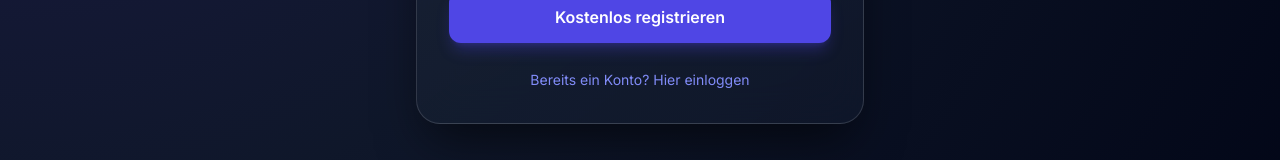
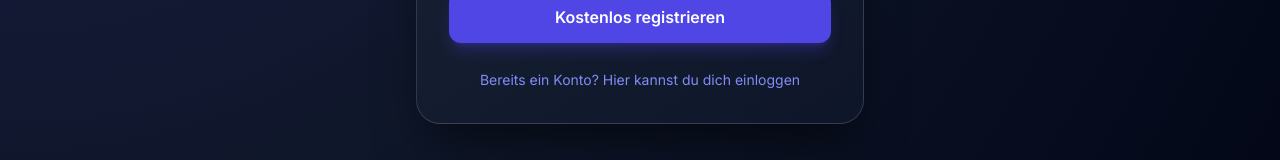
Before and after one commit to yusfKerkam-afk/vokabel-app, a plain HTML site: page index.html in a window 1280 px wide. Both pictures are taken after a click on the button "Noch kein Konto? Jetzt kostenlos registrieren". Shown: the part 527-687 px from the top of the page. Drawn offline with nearby package versions, Linux system fonts and the light colour scheme.

Commit message:
text geändert

```diff
--- a/index.html
+++ b/index.html
@@ -259,7 +259,7 @@
       isRegisterMode = !isRegisterMode;
       document.getElementById('auth-submit-btn').textContent = isRegisterMode ? 'Kostenlos registrieren' : 'Einloggen';
       document.getElementById('toggle-auth-mode').textContent = isRegisterMode
-        ? 'Bereits ein Konto? Hier einloggen'
+        ? 'Bereits ein Konto? Hier kannst du dich einloggen'
         : 'Noch kein Konto? Jetzt kostenlos registrieren';
     });
 
```
